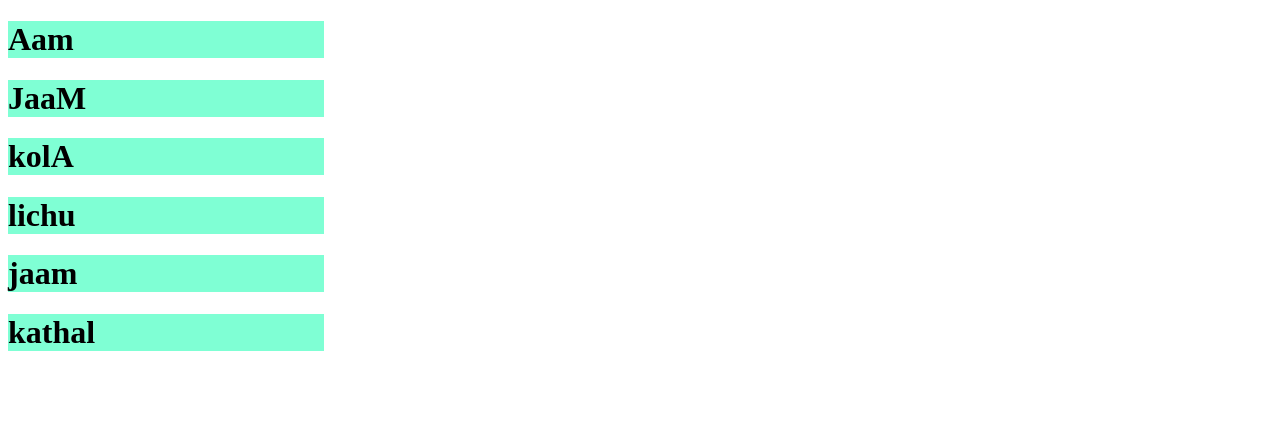
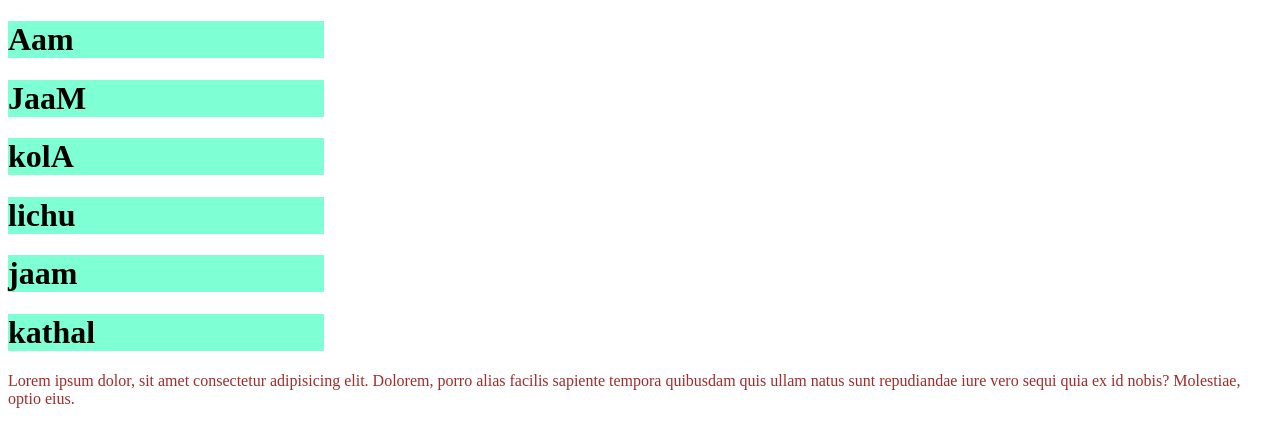
Before and after one commit to Faisal-Khan-Tushar/third-repo, a plain HTML site: page index.html in a window 1280 px wide. Drawn offline with Linux system fonts and the light colour scheme.

Commit message:
correction

```diff
--- a/index.html
+++ b/index.html
@@ -14,6 +14,7 @@
   <h1>lichu</h1>
   <h1>jaam</h1>
   <h1>kathal</h1>
+  <p>Lorem ipsum dolor, sit amet consectetur adipisicing elit. Dolorem, porro alias facilis sapiente tempora quibusdam quis ullam natus sunt repudiandae iure vero sequi quia ex id nobis? Molestiae, optio eius.</p>
 
 </body>
 </html>
--- a/style.css
+++ b/style.css
@@ -2,3 +2,6 @@ h1{
   background-color:aquamarine;
   margin-right:75%;
 }
+p{
+  color:brown;
+}
```
